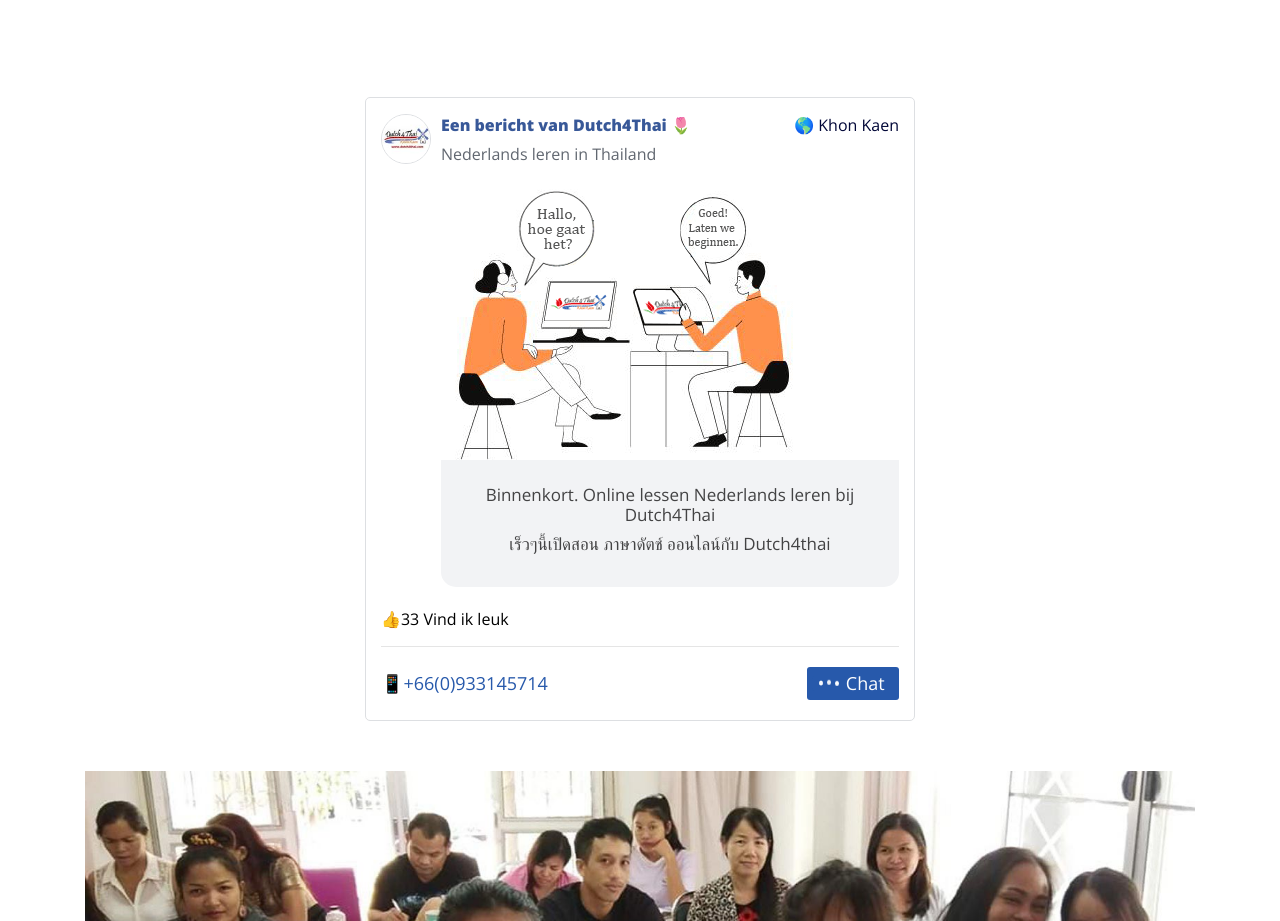
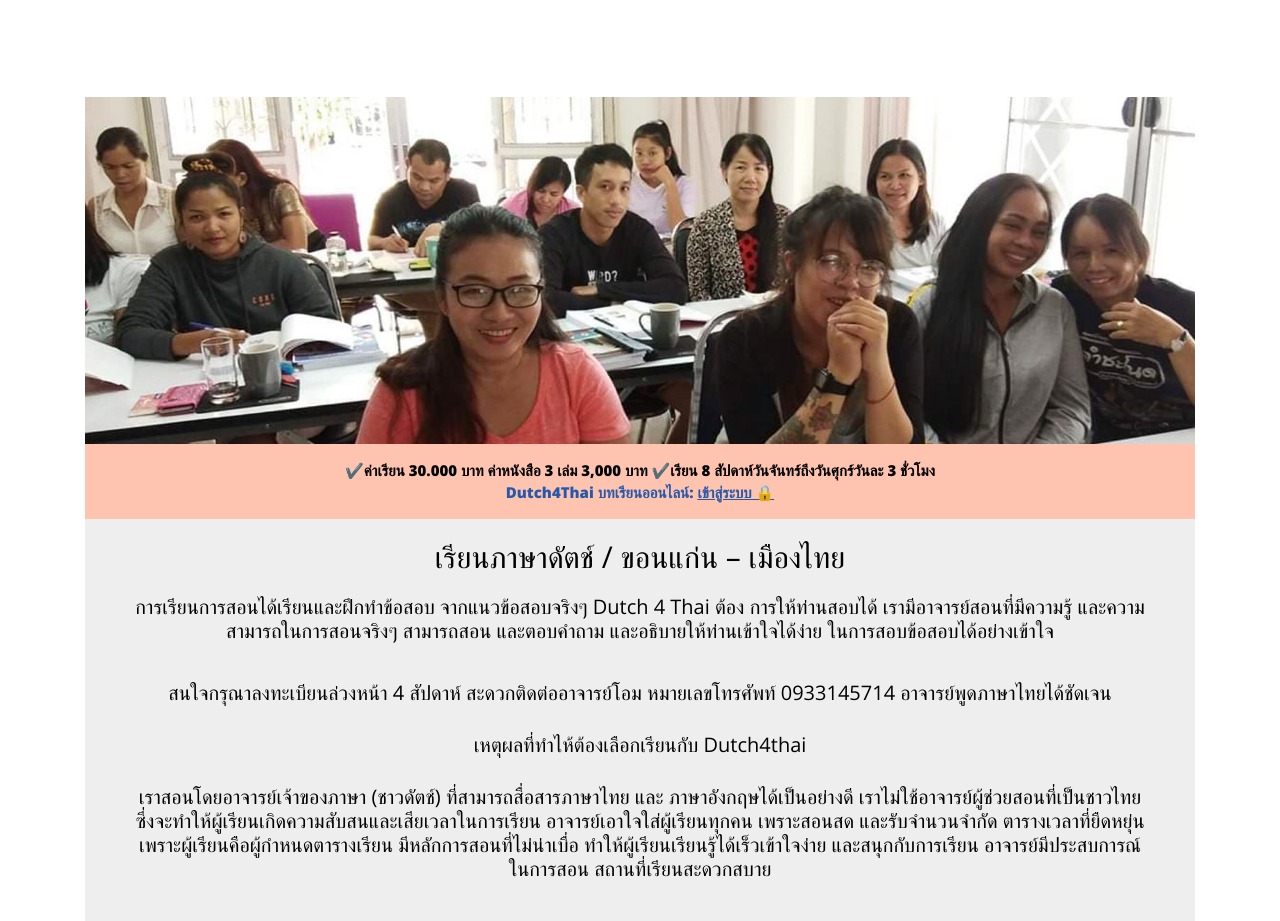
Before and after one commit to scoop70/d4t, a plain HTML site: page index.html in a window 1280 px wide. Shown: the part 2732-3653 px from the top of the page. Drawn offline with nearby package versions, Linux system fonts and the light colour scheme.

Commit message:
post weg

```diff
--- a/index.html
+++ b/index.html
@@ -248,73 +248,6 @@
       </section>
 
 
-
-      <section class="post-content">
-
-          <div class="post-header">
-
-              <div class="post-author">
-
-                  <a href="https://www.facebook.com/dutch4thai"><img src="./images/facebook.jpg"></a>
-
-                  <div class="author-name">
-                      <name>
-                          <a style="color:#385898;" href="https://www.facebook.com/dutch4thai">Een bericht van Dutch4Thai 🌷</a>
-                      </name>
-                      <timestamp>
-                          <span style="color:#616770;">Nederlands leren in Thailand</span>
-                      </timestamp>
-                  </div>
-
-              </div>
-
-              <span>
-                  <a href="https://www.google.nl/maps/place/Khon+Kaen,+Mueang+Khon+Kaen+District,+Changwat+Khon+Kaen+40000,+Thailand/@16.405204,102.838066,16z/data=!4m5!3m4!1s0x3122602b91988e2f:0x93f0805cf799cc6!8m2!3d16.4321938!4d102.8236214" target="_new">🌎 Khon Kaen</a>
-              </span>
-
-          </div>
-          <div class="post-body">
-              <div class="voice-body">
-                  <img src="./images/online.gif" class="img-fluid">
-                  <div class="voice-title">
-                      <h6>
-                        Binnenkort. Online lessen Nederlands leren bij Dutch4Thai
-                      </h6>
-                      <h6>
-                        เร็วๆนี้เปิดสอน ภาษาดัตช์ ออนไลน์กับ Dutch4thai
-                      </h6>
-                  </div>
-
-              </div>
-          </div>
-          <div class="post-footer">
-              <div class="count-wrapper">
-                  <div class="likes">
-                    <span>👍</span>
-                    <span>33 Vind ik leuk</span>
-                  </div>
-                  <div class="comment-heard">
-                      <!--<span>📧 <a href="mailto:dutch4thai@gmail.com">Mail voor nader info</a></span>-->
-                  </div>
-
-              </div>
-              <div class="interactions-wrapper">
-                  <div>📱<span  style="color:#2759ab;">+66(0)933145714</span></div>
-                  <div>
-                    <div class="chat-bubble">
-                      <div class="chat-bubble">
-                        <div class="message-indicator">&nbsp;</div>
-                        <div class="message-indicator"></div>
-                        <div class="message-indicator"></div>
-                      </div>
-                    <a class="" style="color:#ffffff" href="https://m.me/100001022712003"><span> Chat &nbsp;</span>
-                    </a>
-                    </div>
-              </div>
-          </div>
-      </section>
-
-
       <section class="contact-us" id="thai-section">
         <div class="contact-us-bgimage grid-margin" >
           <img src="./images/bg-studenten.jpg" alt="Studenten van Dutch4Thai" class="img-fluid" style="width:100%;">
```
